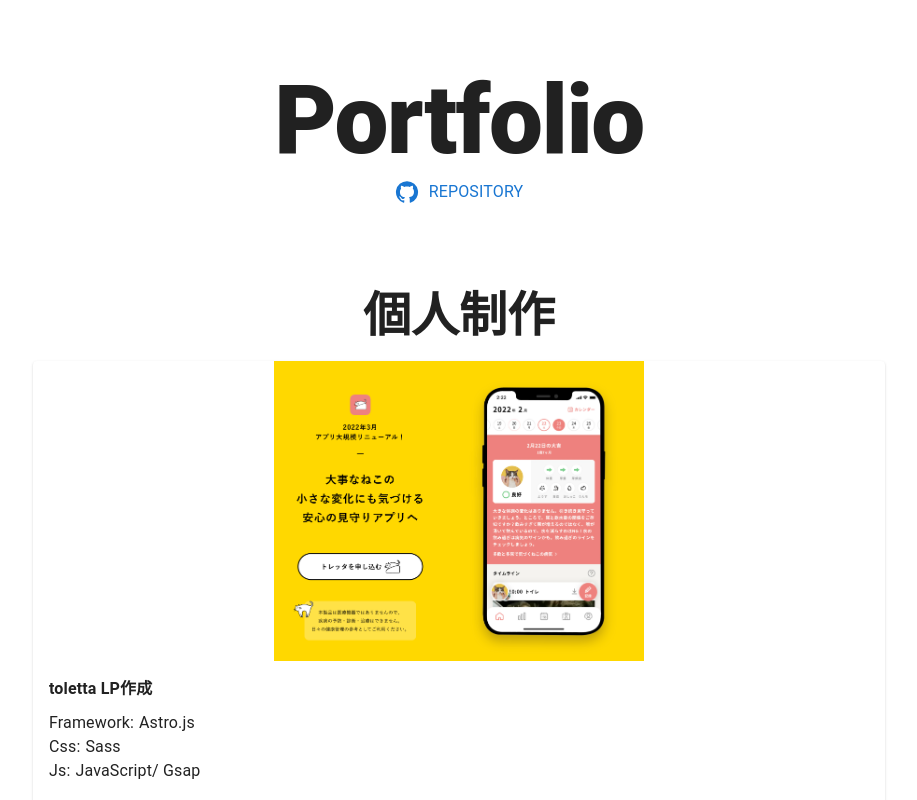
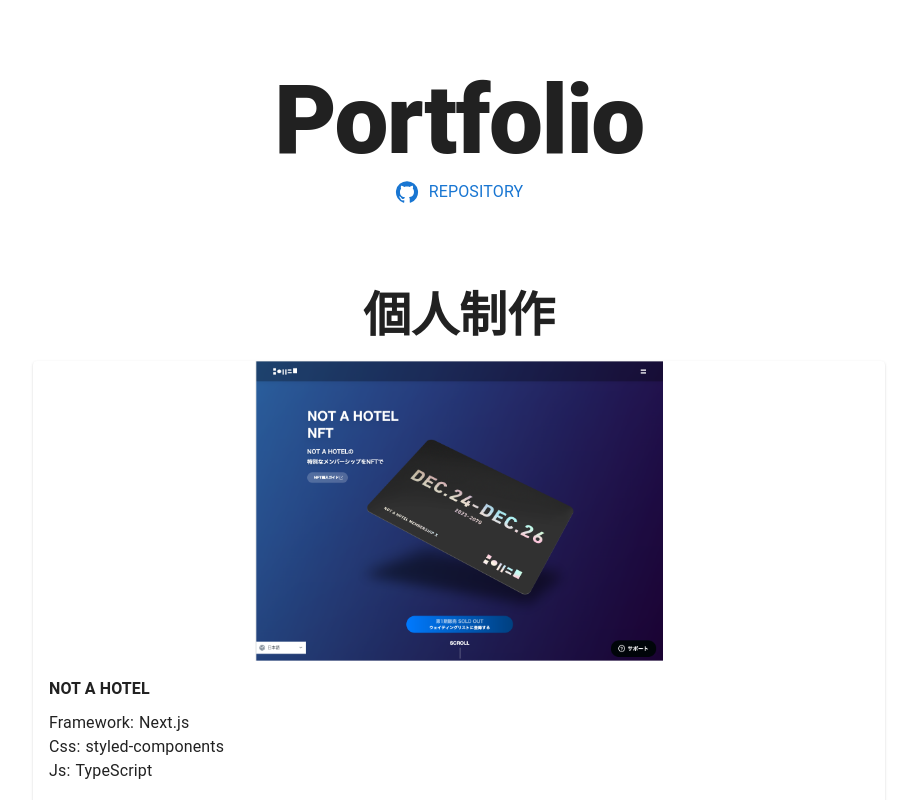
Before and after one commit to mono-sakakibara/baby, a Next.js app: page / in a window 1280 px wide. Shown: the top 800 px of the page, without its empty margins (181-1098 px from the left). Built offline with nearby package versions, Linux system fonts and the light colour scheme.

Commit message:
feat: portfolio追加

```diff
--- a/src/pages/index.tsx
+++ b/src/pages/index.tsx
@@ -144,6 +144,18 @@
 const privateCards: RichCardProps[] = [
   {
     type: 'portfolio',
+    title: 'NOT A HOTEL',
+    captureSrc: 'not-a-hotel.png',
+    captureAlt: '',
+    href: 'https://notahotel.com/nft',
+    stack: {
+      framework: 'Next.js',
+      css: 'styled-components',
+      js: 'TypeScript',
+    },
+  },
+  {
+    type: 'portfolio',
     title: 'toletta LP作成',
     captureSrc: 'toletta.png',
     captureAlt: '',
```
Also changed, not shown: public/not-a-hotel.png (added).
